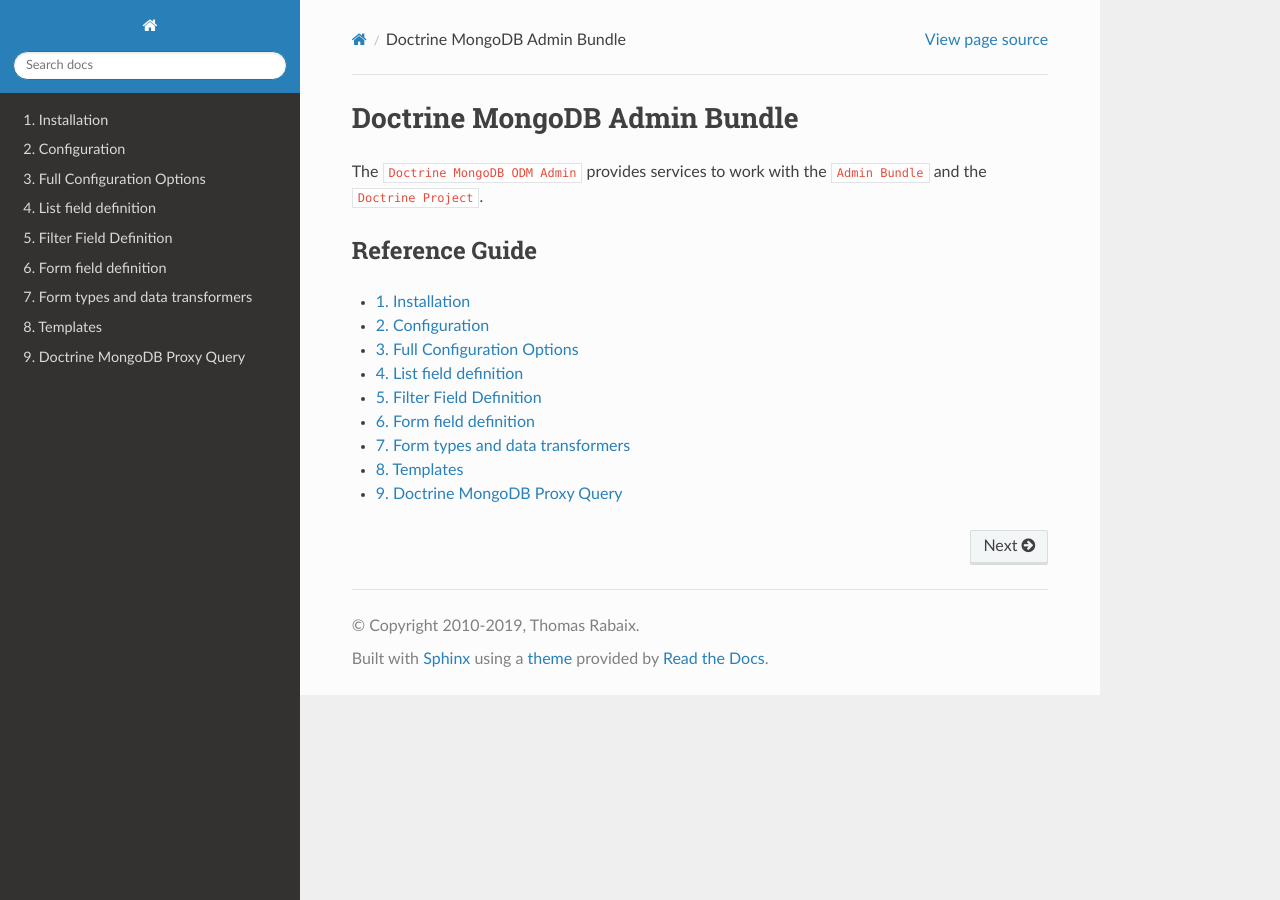
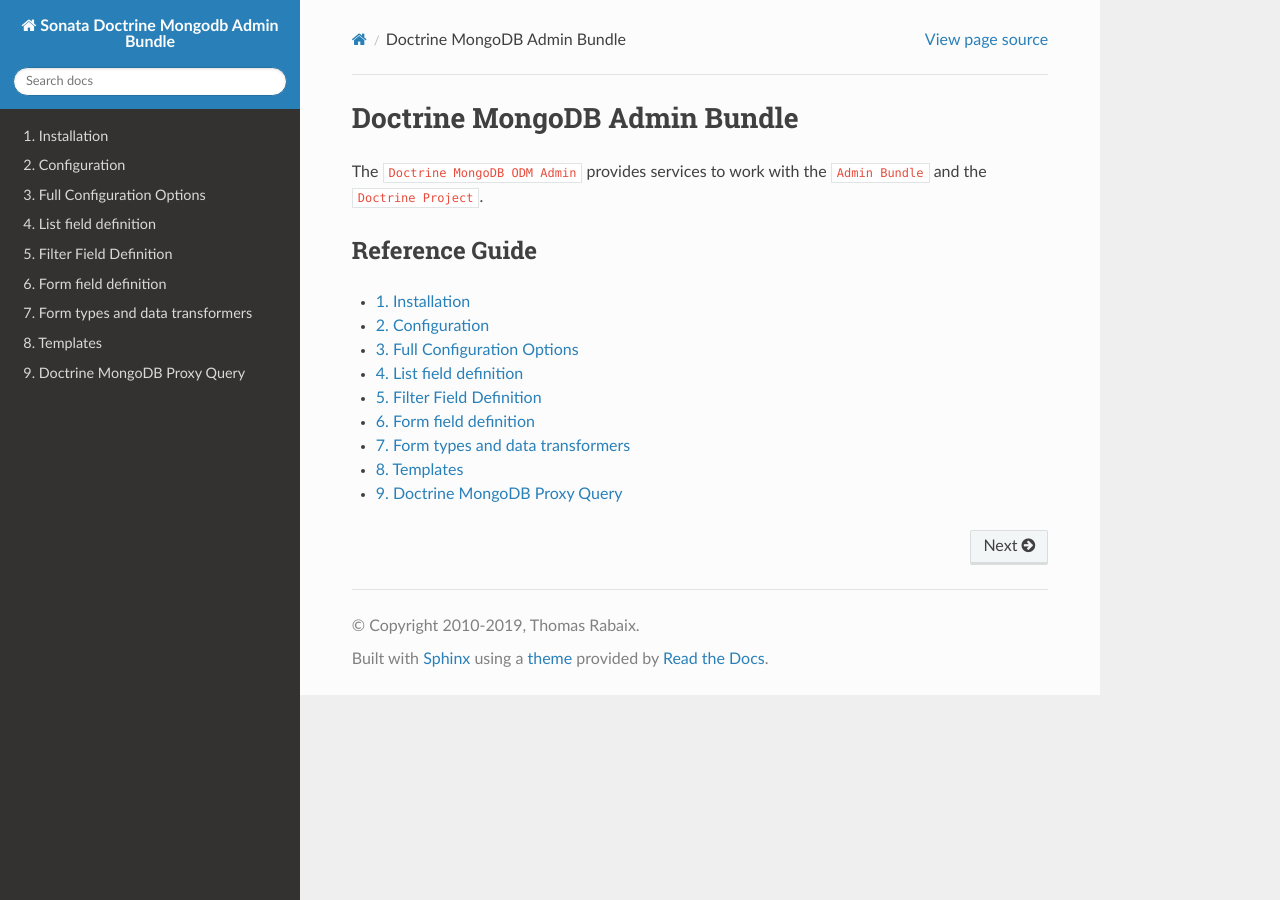
Before and after one commit to sonata-project/SonataDoctrineMongoDBAdminBundle, a Sphinx documentation site: the page built from docs/index.rst, in a window 1280 px wide. Built offline with Sphinx 7.4.7 and the Read the Docs theme 2.0.0, drawn with Linux system fonts in a browser that asks for light colours.

Commit message:
DevKit updates

```diff
--- a/docs/conf.py
+++ b/docs/conf.py
@@ -48,7 +48,7 @@
 master_doc = 'index'
 
 # General information about the project.
-project = u''
+project = u'Sonata Doctrine Mongodb Admin Bundle'
 copyright = u'2010-2019, Thomas Rabaix'
 
 # The version info for the project you're documenting, acts as replacement for
```
Also changed, not shown: .travis.yml, 1 other file.
